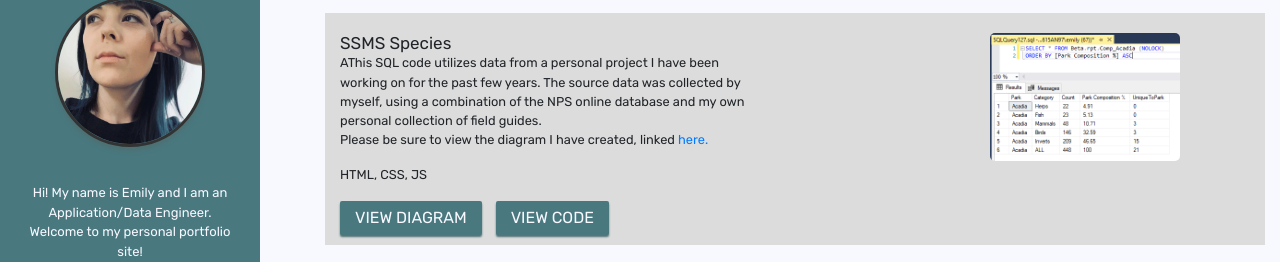
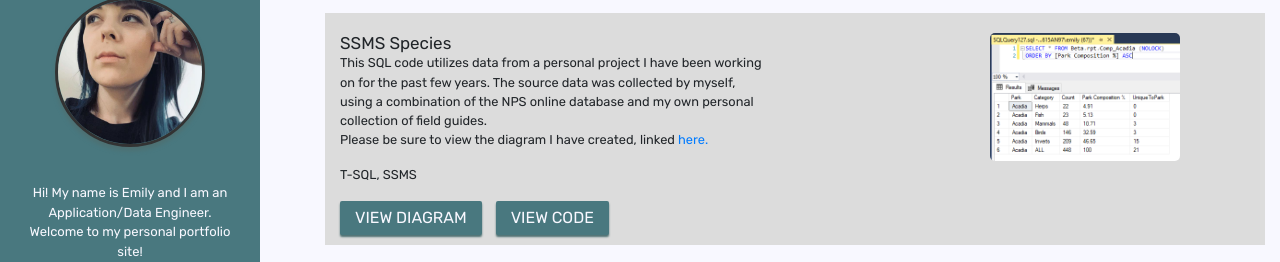
Before and after one commit to emathieson/PORTFOLIONEW, a plain HTML site: page index.html in a window 1280 px wide. Both pictures are taken after a click on the link "Projects". Shown: the part 105-367 px from the top of the page. Drawn offline with nearby package versions, Linux system fonts and the light colour scheme; a web font is replaced by a local one.

Commit message:
Fixing typo

```diff
--- a/index.html
+++ b/index.html
@@ -354,12 +354,12 @@
                                 <div class="col-7">
                                     <h5 id="portHeader">SSMS Species</h5>
                                     <p id="aboutMeText">
-                                        AThis SQL code utilizes data from a personal project I have been working on for the past few years.
+                                        This SQL code utilizes data from a personal project I have been working on for the past few years.
                                         The source data was collected by myself, using a combination of the NPS online database and my own personal collection of field guides.
                                         <br />
                                         Please be sure to view the diagram I have created, linked <a href="./SpeciesSQL Diagram_.pdf" target="_blank">here.</a>
 </p>
-                                    <p id="aboutMeText">HTML, CSS, JS</p>
+                                    <p id="aboutMeText">T-SQL, SSMS</p>
                                     <a href="./SpeciesSQL Diagram_.pdf" target="_blank"><button id="PortfolioButton">VIEW DIAGRAM</button></a>
                                     <a href="https://github.com/emathieson/SpeciesSQL/tree/main" target="_blank"><button id="PortfolioButton">VIEW CODE</button></a>
 
```
